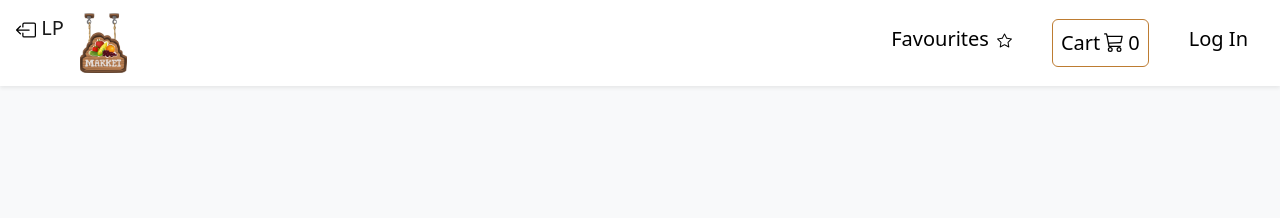
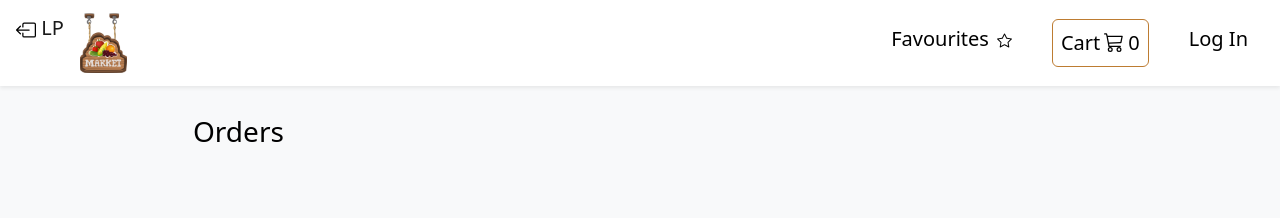
Before and after one commit to philica94/GreenGrocery, a React (Create React App) app: page /#/green-grocery/orders in a window 1280 px wide. Shown: the top 218 px of the page. Built offline with nearby package versions, Linux system fonts and the light colour scheme.

Commit message:
feat: add confirmed orders page

```diff
--- /dev/null
+++ b/src/components/green-grocery/orders/Order.js
@@ -0,0 +1,31 @@
+import Button from '../../UI/Button';
+
+export const Order = ({ order }) => {
+  const orderNumber = order.createdAt;
+  const orderDate = new Date(orderNumber).toLocaleString('en-GB');
+  const totalOrderPrice = order.items.reduce((sum, { price, amount }) => sum + price * amount, 0);
+  const totalOrderItems = order.items.reduce((sum, { amount }) => sum + amount, 0);
+
+  return (
+    <div className='row align-items-center bg-body p-3 border'>
+      <div className='col fs-6 pe-3'>
+        <div className='fs-5 fw-bold mb-2'>Order Number: {orderNumber}</div>
+        <div>
+          Order Date: <span className='fw-bold'>{orderDate}</span>
+        </div>
+        <div>
+          Total Price: <span className='fw-bold'>${totalOrderPrice}</span>
+        </div>
+        <div>
+          Total Items: <span className='fw-bold'>{totalOrderItems}</span>
+        </div>
+        {/* <div className='text-end'>
+          <Button>Order again</Button>
+          <Button>Check Details</Button>
+        </div> */}
+      </div>
+    </div>
+  );
+};
+
+export default Order;
--- /dev/null
+++ b/src/components/green-grocery/orders/Orders.js
@@ -0,0 +1,23 @@
+import { useSelector } from 'react-redux';
+import Order from './Order';
+
+const Orders = () => {
+  const orders = useSelector((state) => state.orders.orders);
+  const loggedUserEmail = useSelector((state) => state.auth.loggedUserEmail);
+
+  const filteredLoggedUserOrders = orders.filter(({ userEmail }) => userEmail === loggedUserEmail);
+  const ordersList = filteredLoggedUserOrders
+    .sort((a, b) => b.createdAt - a.createdAt)
+    .map((order) => <Order key={order.createdAt} order={order} />);
+
+  return (
+    <div className='row justify-content-md-center'>
+      <div className='col-md-10'>
+        <div className='m-3 fs-3 pe-3'>Orders</div>
+        {ordersList}
+      </div>
+    </div>
+  );
+};
+
+export default Orders;
--- a/src/pages/GreenGrocery.js
+++ b/src/pages/GreenGrocery.js
@@ -6,6 +6,7 @@ import Shop from '../components/green-grocery/homepage/Shop';
 import Login from '../components/green-grocery/login/Login';
 import Checkout from './green-grocery/Checkout';
 import SignUp from '../components/green-grocery/login/SignUp';
+import ConfirmedOrders from './green-grocery/ConfirmedOrders';
 
 const GreenGrocery = () => {
   return (
@@ -24,6 +25,9 @@ const GreenGrocery = () => {
         <Route path='/green-grocery/checkout'>
           <Checkout />
         </Route>
+        <Route path='/green-grocery/orders'>
+          <ConfirmedOrders />
+        </Route>
       </main>
     </React.Fragment>
   );
--- /dev/null
+++ b/src/pages/green-grocery/ConfirmedOrders.js
@@ -0,0 +1,3 @@
+import Orders from '../../components/green-grocery/orders/Orders';
+
+export default Orders;
--- a/src/store/slices/orders.js
+++ b/src/store/slices/orders.js
@@ -9,7 +9,7 @@ export const ordersSlice = createSlice({
   initialState: initialOrdersState,
   reducers: {
     order(state, { payload: { cart, userEmail } }) {
-      const orderDate = new Date().toLocaleString();
+      const orderDate = new Date().getTime();
       state.orders.push({ userEmail, createdAt: orderDate, items: cart });
     },
   },
```
